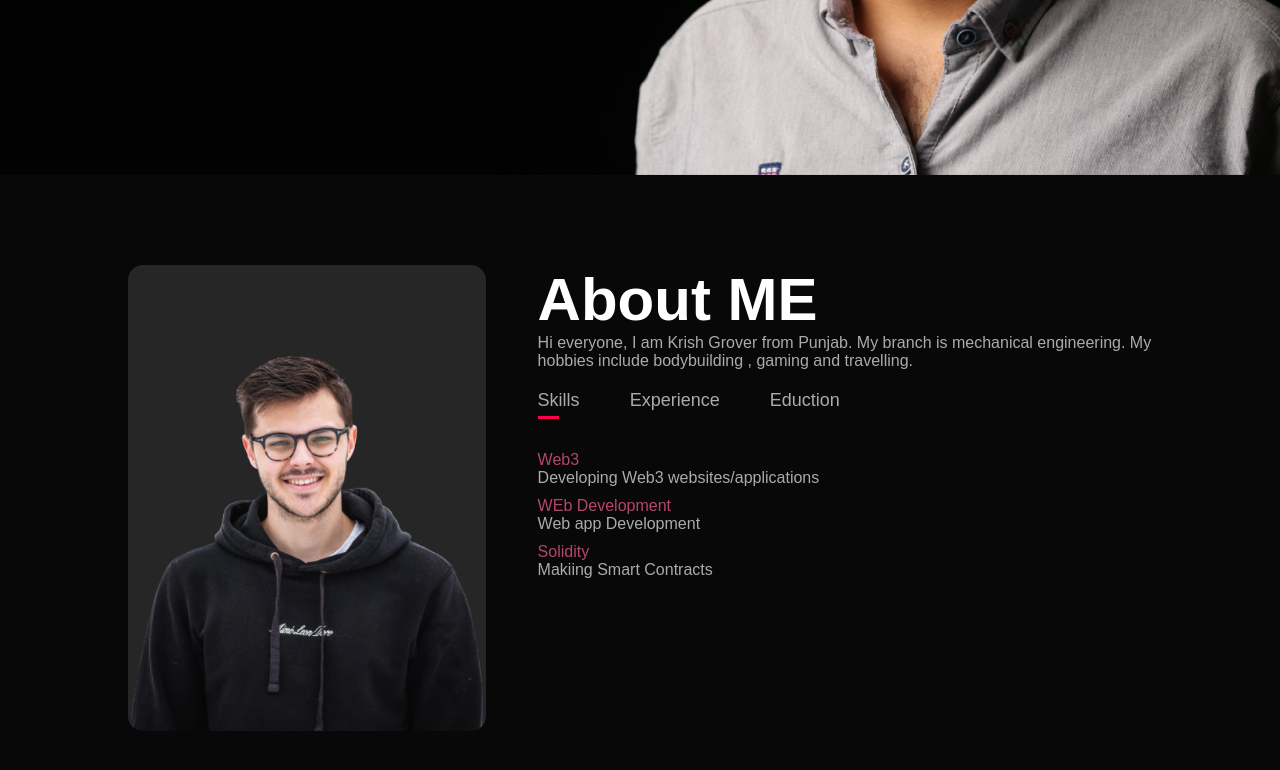
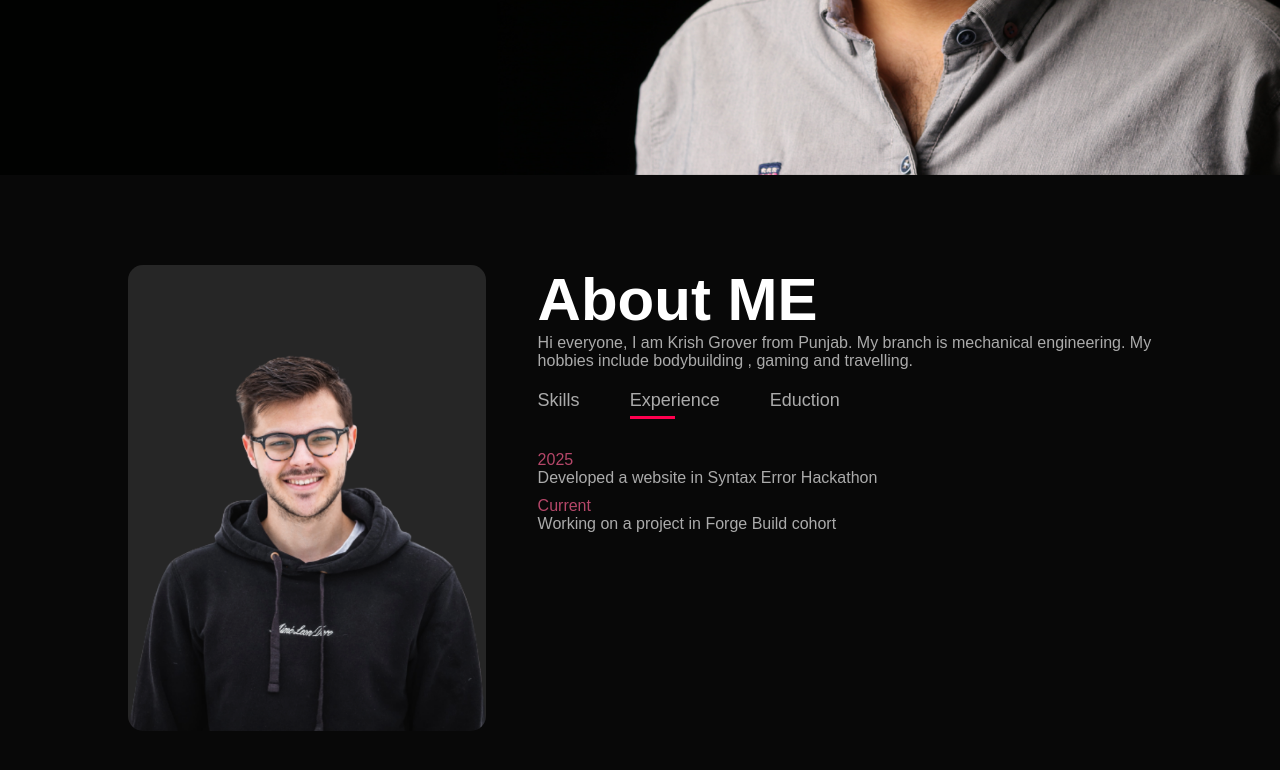
Before and after one commit to gkrish088-blip/PortfolioWebsite-Tutorial, a plain HTML site: page index.html in a window 1280 px wide. Both pictures are taken after a click on the element "Experience". Shown: the part 625-1395 px from the top of the page. Drawn offline with Linux system fonts and the light colour scheme.

Commit message:
improved about me section

```diff
--- a/index.html
+++ b/index.html
@@ -45,27 +45,41 @@
               and travelling.
             </p>
             <div class="tab-titles">
-                <p class="tab-links active-links" onclick="opentab('skills')">Skills</p>
-                <p class="tab-links" onclick="opentab('experience')">Experience</p>
+              <p class="tab-links active-links" onclick="opentab('skills')">
+                Skills
+              </p>
+              <p class="tab-links" onclick="opentab('experience')">
+                Experience
+              </p>
               <p class="tab-links" onclick="opentab('education')">Eduction</p>
             </div>
             <div class="tab-contents active-tabs" id="skills">
               <ul>
-                    <li><span>Web3</span><br>Developing Web3 websites/applications</li>
-                    <li><span>WEb Development</span><br>Web app Development</li>
-                    <li><span>Solidity</span><br>Makiing Smart Contracts </li>
+                <li>
+                  <span>Web3</span><br />Developing Web3 websites/applications
+                </li>
+                <li><span>WEb Development</span><br />Web app Development</li>
+                <li><span>Solidity</span><br />Makiing Smart Contracts</li>
               </ul>
             </div>
             <div class="tab-contents" id="experience">
               <ul>
-                    <li><span>2025</span><br>Developed a website in Syntax Error Hackathon</li>
-                    <li><span>Current</span><br>Working on a project in Forge Build cohort</li>
+                <li>
+                  <span>2025</span><br />Developed a website in Syntax Error
+                  Hackathon
+                </li>
+                <li>
+                  <span>Current</span><br />Working on a project in Forge Build
+                  cohort
+                </li>
               </ul>
             </div>
             <div class="tab-contents" id="education">
               <ul>
-                    <li><span>2024</span><br>Mukat Public School</li>
-                    <li><span>2029</span><br>IIT Roorkee - Mechanincal Engineering</li>
+                <li><span>2024</span><br />Mukat Public School</li>
+                <li>
+                  <span>2029</span><br />IIT Roorkee - Mechanincal Engineering
+                </li>
               </ul>
             </div>
           </div>
@@ -74,15 +88,18 @@
     </div>
 
     <script>
-        let tabLinks = document.querySelector('.tab-links');
-        let tabContents = document.querySelector('.tab-contents');
-        function opentab(tabname){
-            for(tablink of tabLinks){
-                tablink.classList.remove("active-link")
+      let tabLinks = document.querySelectorAll(".tab-links");
+      let tabContents = document.querySelectorAll(".tab-contents");
+      function opentab(tabname) {
+        for (tablink of tabLinks) {
+          tablink.classList.remove("active-links");
         }
+        for (tabcontent of tabContents) {
+          tabcontent.classList.remove("active-tabs");
         }
-
-
+        event.currentTarget.classList.add("active-links")
+        document.getElementById(tabname).classList.add('active-tabs')
+      }
     </script>
   </body>
 </html>
```
Lines whose indentation alone changed are shown as unchanged.
